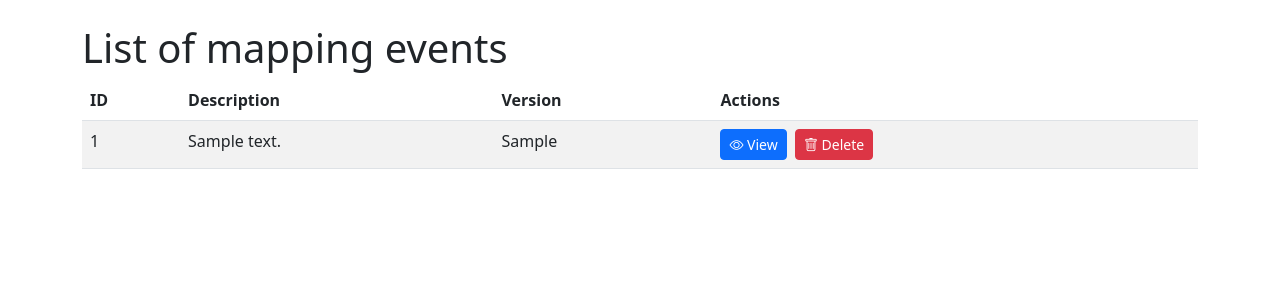
After one commit to dinoise/Event-Insights-Console, a Flask app: template app/templates/mapping_list.html in a window 1280 px wide. The commit adds this page. Shown: the top 300 px of the page. Run offline with Flask 3, Linux system fonts and the light colour scheme; the template is opened without the code that fills it: most values are stand-ins (such as "Sample title", 1, 10 or a date in 2020); parts of the project's set-up code (start-up, migrations or seed data) failed here and were passed over.

Commit message:
delete event mapping button Changing the name of the html of event mappings

```diff
--- a/app/routes/web_routes.py
+++ b/app/routes/web_routes.py
@@ -7,10 +7,10 @@ from services.source_service import SourceService
 
 bp = Blueprint('web', __name__)
 
-@bp.route('/event-mappings')
+@bp.route('/mapping-list')
 def show_event_mappings():
     mappings = EventMappingService.get_all_event_mappings()
-    return render_template('index.html', mappings=mappings)
+    return render_template('mapping_list.html', mappings=mappings)
 
 @bp.route('/event-mappings/<int:mapping_id>')
 def show_event_mapping_by_id(mapping_id):
--- /dev/null
+++ b/app/static/js/mapping_list.js
@@ -0,0 +1,68 @@
+document.addEventListener('DOMContentLoaded', function() {
+    const deleteModal = new bootstrap.Modal('#deleteMappingModal');
+    let currentMappingId = null;
+
+    // Manejar clic en botones de borrado
+    document.querySelectorAll('.delete-mapping').forEach(btn => {
+        btn.addEventListener('click', function() {
+            currentMappingId = this.dataset.mappingId;
+            deleteModal.show();
+        });
+    });
+
+    // Confirmar borrado
+    document.getElementById('confirm-delete-mapping').addEventListener('click', function() {
+        if (currentMappingId) {
+            deleteMapping(currentMappingId)
+                .then(() => {
+                    deleteModal.hide();
+                    // Eliminar la fila de la tabla
+                    document.querySelector(`tr[data-mapping-id="${currentMappingId}"]`).remove();
+                    // Mostrar notificación
+                    showAlert('Mapping deleted successfully', 'success');
+                })
+                .catch(error => {
+                    console.error('Error:', error);
+                    showAlert('Error deleting mapping: ' + error.message, 'danger');
+                });
+        }
+    });
+
+    // Función para borrar el mapeo
+    async function deleteMapping(mappingId) {
+        const response = await fetch(`/api/event-mapping/${mappingId}`, {
+            method: 'DELETE',
+            headers: {
+                'X-CSRFToken': getCookie('csrftoken') // Asegúrate de tener esta función
+            }
+        });
+
+        if (!response.ok) {
+            const error = await response.json();
+            throw new Error(error.message || 'Failed to delete mapping');
+        }
+
+        return await response.json();
+    }
+
+    // Función para mostrar notificaciones
+    function showAlert(message, type) {
+        const alert = document.createElement('div');
+        alert.className = `alert alert-${type} position-fixed top-0 start-50 translate-middle-x mt-3`;
+        alert.style.zIndex = '1100';
+        alert.textContent = message;
+
+        document.body.appendChild(alert);
+
+        setTimeout(() => {
+            alert.remove();
+        }, 3000);
+    }
+
+    // Función para obtener cookies (simplificada)
+    function getCookie(name) {
+        const value = `; ${document.cookie}`;
+        const parts = value.split(`; ${name}=`);
+        if (parts.length === 2) return parts.pop().split(';').shift();
+    }
+});
--- a/app/templates/mapping.html
+++ b/app/templates/mapping.html
@@ -20,7 +20,7 @@
                             Mapeo #{{ mapping.event_mapping_id }}
                             <span class="badge bg-primary ms-2">v{{ mapping.event_mapping_version }}</span>
                         </h2>
-                        <a href="/event-mappings" class="btn btn-outline-secondary">
+                        <a href="/mapping-list" class="btn btn-outline-secondary">
                             ← Volver al listado
                         </a>
                     </div>
--- /dev/null
+++ b/app/templates/mapping_list.html
@@ -0,0 +1,80 @@
+<!DOCTYPE html>
+<html lang="es">
+<head>
+    <meta charset="UTF-8">
+    <meta name="viewport" content="width=device-width, initial-scale=1.0">
+    <title>Mapeos de Eventos</title>
+    <link href="https://cdn.jsdelivr.net/npm/bootstrap@5.3.0/dist/css/bootstrap.min.css" rel="stylesheet">
+    <!-- Agregar Bootstrap Icons -->
+    <link href="https://cdn.jsdelivr.net/npm/bootstrap-icons@1.11.3/font/bootstrap-icons.min.css" rel="stylesheet">
+    <style>
+        .actions-column {
+            white-space: nowrap;
+        }
+        .btn-sm {
+            padding: 0.25rem 0.5rem;
+            font-size: 0.875rem;
+        }
+    </style>
+</head>
+<body>
+    <div class="container mt-4">
+        <h1>List of mapping events</h1>
+
+        {% if mappings %}
+        <table class="table table-striped">
+            <thead>
+                <tr>
+                    <th>ID</th>
+                    <th>Description</th>
+                    <th>Version</th>
+                    <th class="actions-column">Actions</th>
+                </tr>
+            </thead>
+            <tbody>
+                {% for mapping in mappings %}
+                <tr data-mapping-id="{{ mapping.event_mapping_id }}">
+                    <td>{{ mapping.event_mapping_id }}</td>
+                    <td>{{ mapping.event_mapping_description }}</td>
+                    <td>{{ mapping.event_mapping_version }}</td>
+                    <td>
+                        <a href="/event-mappings/{{ mapping.event_mapping_id }}" class="btn btn-sm btn-primary me-1">
+                            <i class="bi bi-eye"></i> View
+                        </a>
+                        <button class="btn btn-sm btn-danger delete-mapping" data-mapping-id="{{ mapping.event_mapping_id }}">
+                            <i class="bi bi-trash"></i> Delete
+                        </button>
+                    </td>
+                </tr>
+                {% endfor %}
+            </tbody>
+        </table>
+        {% else %}
+        <div class="alert alert-warning">No mappings found</div>
+        {% endif %}
+    </div>
+
+    <!-- Modal de confirmación -->
+    <div class="modal fade" id="deleteMappingModal" tabindex="-1">
+        <div class="modal-dialog">
+            <div class="modal-content">
+                <div class="modal-header">
+                    <h5 class="modal-title">Confirm Deletion</h5>
+                    <button type="button" class="btn-close" data-bs-dismiss="modal"></button>
+                </div>
+                <div class="modal-body">
+                    <p>Are you sure you want to delete this mapping?</p>
+                    <p class="text-danger"><strong>Warning:</strong> This action cannot be undone and will delete all associated columns.</p>
+                </div>
+                <div class="modal-footer">
+                    <button type="button" class="btn btn-secondary" data-bs-dismiss="modal">Cancel</button>
+                    <button type="button" class="btn btn-danger" id="confirm-delete-mapping">Delete</button>
+                </div>
+            </div>
+        </div>
+    </div>
+
+    <script type="module" src="{{ url_for('static', filename='js/mapping_list.js') }}"></script>
+    <script src="https://cdn.jsdelivr.net/npm/bootstrap@5.3.0/dist/js/bootstrap.bundle.min.js"></script>
+</body>
+</html>
```
Also changed, not shown: app/templates/index.html (deleted, +0 -43 lines).
